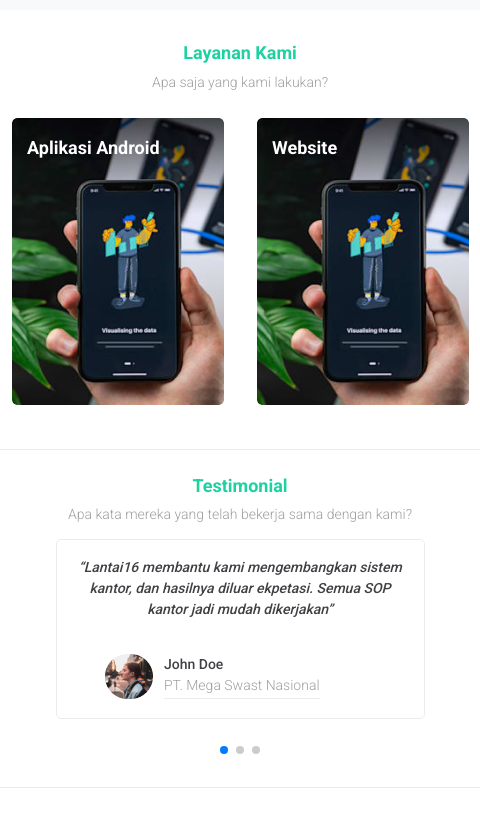
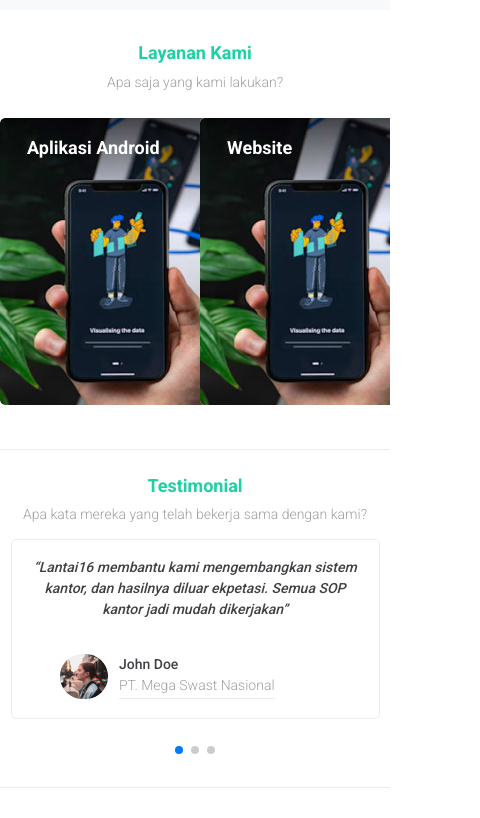
Before and after one commit to sgitwhyd/lantai16, a plain HTML site: page index.html in a window 390 px wide. Shown: the part 385-1203 px from the top of the page, 480 px wide, since content can reach past the window. Drawn offline with nearby package versions, Linux system fonts and the light colour scheme.

Commit message:
fix responsive

```diff
--- a/src/scss/style.scss
+++ b/src/scss/style.scss
@@ -323,3 +323,10 @@ body {
         color: #404145;
     }
 }
+}
+
+@media screen and (max-width: 500px){
+    body {
+        width: 100%;
+    }
+}
```
Also changed, not shown: src/scss/style.css, 1 other file.
